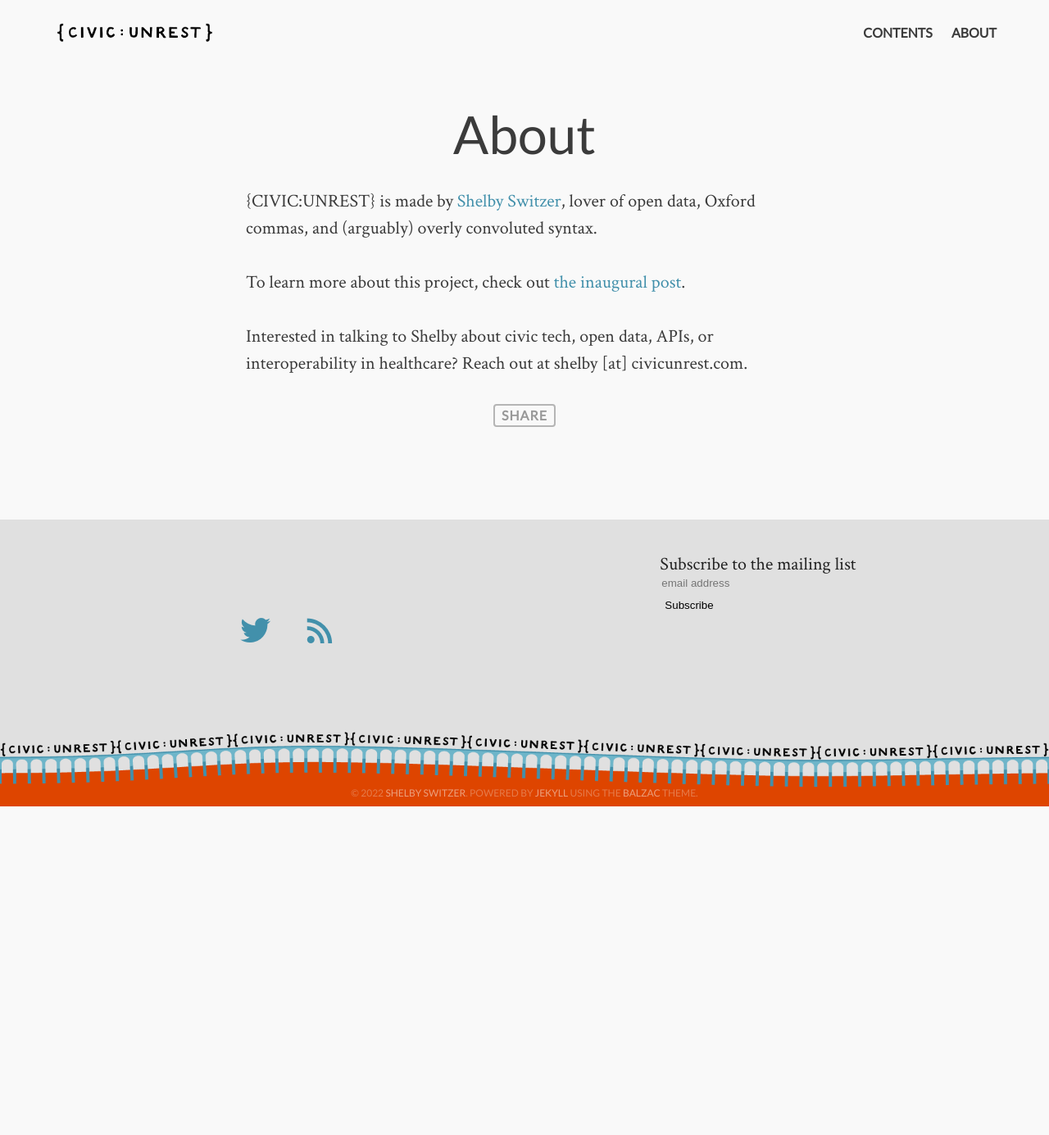
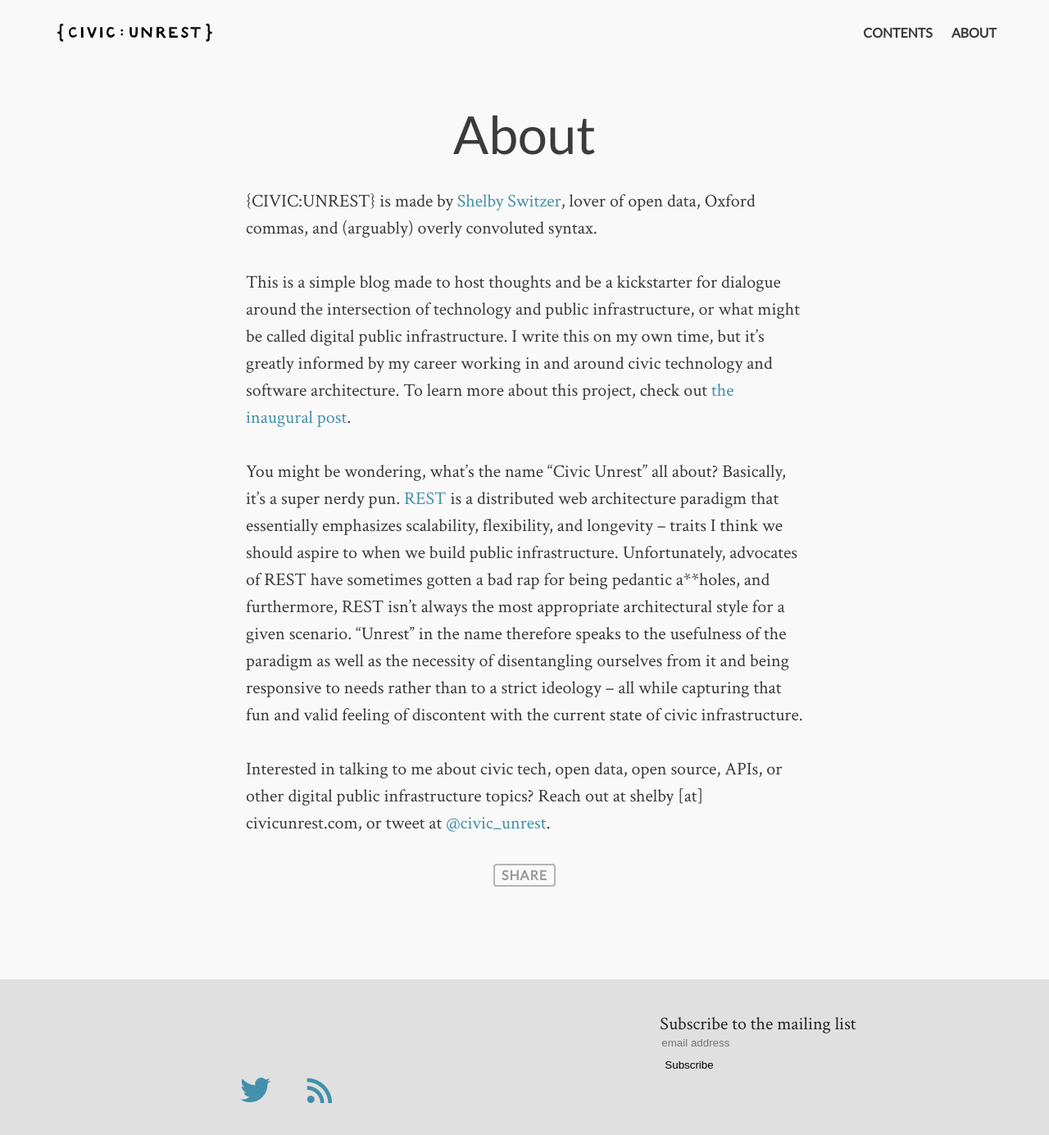
Before and after one commit to switzersc/civic_unrest, a Jekyll site: the page built from about.md, in a window 1280 px wide and 1400 px high. Shown: the top 1385 px of the window at 82% size. Built offline with Jekyll 4.4.1, drawn with Linux system fonts in a browser that asks for light colours; comment, search, counter and statistics services are not loaded.

Commit message:
Update about page

```diff
--- a/about.md
+++ b/about.md
@@ -4,8 +4,10 @@ title: About
 permalink: /about/
 ---
 
-{CIVIC:UNREST} is made by [Shelby Switzer](https://twitter.com/switzerly){:target="_blank"}, lover of open data, Oxford commas, and (arguably) overly convoluted syntax.
+{CIVIC:UNREST} is made by [Shelby Switzer](https://shelbyswitzer.com){:target="_blank"}, lover of open data, Oxford commas, and (arguably) overly convoluted syntax.
 
-To learn more about this project, check out [the inaugural post](/2019/01/07/launching-civic-rest).
+This is a simple blog made to host thoughts and be a kickstarter for dialogue around the intersection of technology and public infrastructure, or what might be called digital public infrastructure. I write this on my own time, but it's greatly informed by my career working in and around civic technology and software architecture. To learn more about this project, check out [the inaugural post](/2019/01/07/launching-civic-rest).
 
-Interested in talking to Shelby about civic tech, open data, APIs, or interoperability in healthcare? Reach out at shelby [at] civicunrest.com.
+You might be wondering, what's the name "Civic Unrest" all about? Basically, it's a super nerdy pun. [REST](https://www.ics.uci.edu/~fielding/pubs/dissertation/rest_arch_style.htm){:target="_blank"} is a distributed web architecture paradigm that essentially emphasizes scalability, flexibility, and longevity -- traits I think we should aspire to when we build public infrastructure. Unfortunately, advocates of REST have sometimes gotten a bad rap for being pedantic a**holes, and furthermore, REST isn't always the most appropriate architectural style for a given scenario. "Unrest" in the name therefore speaks to the usefulness of the paradigm as well as the necessity of disentangling ourselves from it and being responsive to needs rather than to a strict ideology -- all while capturing that fun and valid feeling of discontent with the current state of civic infrastructure.
+
+Interested in talking to me about civic tech, open data, open source, APIs, or other digital public infrastructure topics? Reach out at shelby [at] civicunrest.com, or tweet at [@civic_unrest](https://twitter.com/civic_unrest){:target="_blank"}.
```
